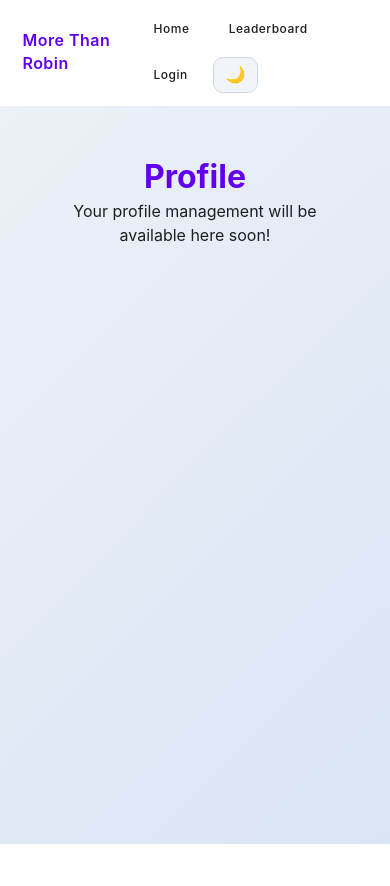
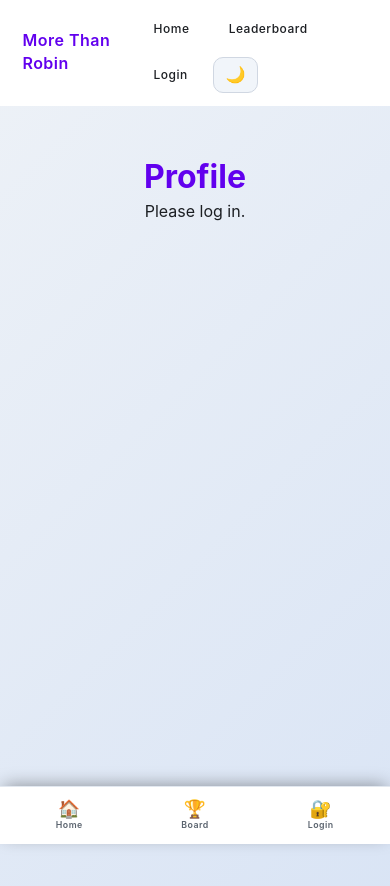
Before and after one commit to Nstudt-hako/MoreThenRobin, a React (Create React App) app in the folder fish-catch-leaderboard/: page /MoreThenRobin/profile in a window 390 px wide. Shown: the top 886 px of the page. Before the commit the page ends 844 px from the top, so only its background shows below. Built offline with nearby package versions, Linux system fonts and the light colour scheme.

Commit message:
feat(ui): mobile bottom navigation bar

```diff
--- a/fish-catch-leaderboard/src/App.js
+++ b/fish-catch-leaderboard/src/App.js
@@ -10,6 +10,7 @@ import ProfileScreen from './screens/ProfileScreen';
 import ModerationScreen from './screens/ModerationScreen';
 import PersonalBestsScreen from './screens/PersonalBestsScreen';
 import GroupManagementScreen from './screens/GroupManagementScreen';
+import MobileNav from './components/MobileNav';
 import { ToastProvider } from './context/ToastContext';
 import { GroupProvider } from './context/GroupContext';
 import Navigation from './components/Navigation';
@@ -37,6 +38,7 @@ const App = () => {
                 <Route path="/groups" element={<GroupManagementScreen />} />
               </Routes>
             </main>
+            <MobileNav />
           </div>
   </Router>
   </GroupProvider>
--- a/fish-catch-leaderboard/src/api/firebase.js
+++ b/fish-catch-leaderboard/src/api/firebase.js
@@ -249,6 +249,35 @@ export const getPersonalBests = async (userId) => {
 	return withLatency(result);
 };
 
+/**
+ * Get aggregate statistics for a user.
+ * @param {string} userId
+ */
+export const getUserStats = async (userId) => {
+	const userCatches = catches.filter(c => !c.isDeleted && c.angler === userId);
+	if (!userCatches.length) return withLatency({ total:0, verified:0, species:0, bestSize:0 });
+	const verified = userCatches.filter(c=>c.verified).length;
+	const speciesSet = new Set(userCatches.map(c=>c.species));
+	const bestSize = Math.max(...userCatches.map(c=>c.size));
+	return withLatency({ total:userCatches.length, verified, species:speciesSet.size, bestSize });
+};
+
+/**
+ * Compute simple achievement badges for a user.
+ * @param {string} userId
+ */
+export const getUserAchievements = async (userId) => {
+	const stats = await getUserStats(userId);
+	const list = [];
+	if (stats.total >= 1) list.push({ code:'first_catch', label:'First Catch', level:'bronze' });
+	if (stats.total >= 5) list.push({ code:'five_catches', label:'Five Catches', level:'bronze' });
+	if (stats.total >= 15) list.push({ code:'fifteen_catches', label:'Angler', level:'silver' });
+	if (stats.species >= 3) list.push({ code:'species_diversity', label:'Species Explorer', level:'silver' });
+	if (stats.bestSize >= 80) list.push({ code:'big_fish', label:'Big Fish 80cm+', level:'gold' });
+	if (stats.bestSize >= 100) list.push({ code:'trophy_fish', label:'Trophy 100cm+', level:'platinum' });
+	return withLatency({ achievements:list, stats });
+};
+
 // ---- Group Functions ----
 
 /** Create a new group */
--- /dev/null
+++ b/fish-catch-leaderboard/src/components/MobileNav.js
@@ -0,0 +1,40 @@
+import React, { useContext } from 'react';
+import { NavLink, useLocation } from 'react-router-dom';
+import { AuthContext } from '../context/AuthContext';
+import { ThemeContext } from '../context/ThemeContext';
+import { useGroups } from '../context/GroupContext';
+
+// Simple icon mapping (emojis as lightweight placeholders)
+const itemsBase = (hasUser, hasGroups) => [
+  { to: '/home', label: 'Home', icon: '🏠' },
+  { to: '/leaderboard', label: 'Board', icon: '🏆' },
+  hasUser ? { to: '/personal-bests', label: 'Bests', icon: '⭐' } : null,
+  hasUser ? { to: '/add-catch', label: 'Add', icon: '➕', accent: true } : null,
+  hasUser && hasGroups ? { to: '/groups', label: 'Groups', icon: '👥' } : null,
+  hasUser ? { to: '/profile', label: 'Me', icon: '👤' } : { to: '/login', label: 'Login', icon: '🔐' }
+].filter(Boolean);
+
+const MobileNav = () => {
+  const { user } = useContext(AuthContext);
+  const { groups } = useGroups();
+  const { theme } = useContext(ThemeContext);
+  const location = useLocation();
+
+  const items = itemsBase(!!user, groups.length > 0);
+
+  return (
+    <nav className="mobile-nav" aria-label="Primary Mobile Navigation" style={{ background: theme.surface, borderTop: `1px solid ${theme.border}` }}>
+      {items.map(item => {
+        const active = location.pathname === item.to;
+        return (
+          <NavLink key={item.to} to={item.to} className={`mobile-nav-item ${active ? 'active' : ''} ${item.accent ? 'accent' : ''}`}>
+            <span className="icon" aria-hidden>{item.icon}</span>
+            <span className="label">{item.label}</span>
+          </NavLink>
+        );
+      })}
+    </nav>
+  );
+};
+
+export default MobileNav;
--- a/fish-catch-leaderboard/src/main.css
+++ b/fish-catch-leaderboard/src/main.css
@@ -103,6 +103,15 @@ body { font-family:'Inter', -apple-system, BlinkMacSystemFont,'Segoe UI','Roboto
 .catch-details { margin-top:.4rem; display:grid; grid-template-columns:repeat(auto-fit,minmax(120px,1fr)); gap:.3rem .6rem; }
 .catch-details p { margin:0; font-size:.65rem; }
 
+/* Badges */
+.badge { font-size:.55rem; letter-spacing:.5px; padding:.25rem .5rem; border-radius:999px; font-weight:600; text-transform:uppercase; background:rgba(255,255,255,0.15); color:#fff; display:inline-flex; align-items:center; gap:.25rem; }
+.badge-success { background:linear-gradient(135deg,#1b5e20,#2e7d32); }
+.badge-warning { background:linear-gradient(135deg,#b26a00,#ed6c02); }
+.badge-danger { background:linear-gradient(135deg,#b71c1c,#c62828); }
+[data-theme='light'] .badge-warning { background:linear-gradient(135deg,#ffb347,#ff9800); }
+[data-theme='light'] .badge-success { background:linear-gradient(135deg,#2e7d32,#43a047); }
+[data-theme='light'] .badge-danger { background:linear-gradient(135deg,#e53935,#d32f2f); }
+
 .empty-state { text-align:center; padding:2rem; opacity:.65; font-size:.8rem; }
 
 /* Floating Action Button */
@@ -147,3 +156,15 @@ body { font-family:'Inter', -apple-system, BlinkMacSystemFont,'Segoe UI','Roboto
   .nav-logo { font-size:1rem; }
   .leaderboard-title { font-size:1.75rem; }
 }
+
+/* Mobile Bottom Navigation */
+@media (max-width:820px){
+  .mobile-nav { position:sticky; bottom:0; left:0; right:0; display:flex; justify-content:space-around; align-items:center; padding:.35rem .4rem calc(.35rem + env(safe-area-inset-bottom)); backdrop-filter:blur(18px); -webkit-backdrop-filter:blur(18px); box-shadow:0 -4px 18px -4px rgba(0,0,0,0.4); z-index:80; background:rgba(20,24,30,0.72); }
+  [data-theme='light'] .mobile-nav { background:rgba(255,255,255,0.9); }
+  .mobile-nav-item { flex:1; display:flex; flex-direction:column; align-items:center; gap:2px; text-decoration:none; color:var(--color-textSecondary); font-size:.55rem; font-weight:600; letter-spacing:.5px; padding:.45rem .25rem .4rem; border-radius:14px; position:relative; transition:var(--transition-base); }
+  .mobile-nav-item .icon { font-size:1.1rem; line-height:1; }
+  .mobile-nav-item.active { background:linear-gradient(135deg,var(--color-primary),#8f5fff); color:#fff; box-shadow:0 6px 18px -6px rgba(0,0,0,0.55); }
+  .mobile-nav-item.accent { font-weight:700; }
+  .mobile-nav-item:hover { transform:translateY(-3px); }
+  body { padding-bottom:76px; } /* prevent content underlap */
+}
--- a/fish-catch-leaderboard/src/screens/ProfileScreen.js
+++ b/fish-catch-leaderboard/src/screens/ProfileScreen.js
@@ -1,13 +1,67 @@
-import React, { useContext } from 'react';
+import React, { useContext, useEffect, useState } from 'react';
 import { ThemeContext } from '../context/ThemeContext';
+import { AuthContext } from '../context/AuthContext';
+import { getUserAchievements } from '../api/firebase';
+import Avatar from '../components/Avatar';
 
 const ProfileScreen = () => {
     const { theme } = useContext(ThemeContext);
+    const { user } = useContext(AuthContext);
+    const [data, setData] = useState(null);
+    const [loading, setLoading] = useState(true);
+
+    useEffect(() => {
+        if (!user) { setLoading(false); return; }
+        getUserAchievements(user.email).then(res => { setData(res); }).finally(()=> setLoading(false));
+    }, [user]);
+
+    if (!user) {
+        return <div style={{ padding:'2rem', textAlign:'center', color: theme.text }}><h1 style={{ color: theme.primary }}>Profile</h1><p>Please log in.</p></div>;
+    }
 
     return (
-        <div style={{ padding: '2rem', textAlign: 'center', color: theme.text }}>
-            <h1 style={{ color: theme.primary }}>Profile</h1>
-            <p>Your profile management will be available here soon!</p>
+        <div style={{ padding: '2rem', color: theme.text, maxWidth: '900px', margin:'0 auto' }}>
+            <div style={{ display:'flex', alignItems:'center', gap:'1.2rem', marginBottom:'2rem' }}>
+                <Avatar name={user.email} size={72} />
+                <div>
+                    <h1 style={{ color: theme.primary, margin:0, fontSize:'1.9rem' }}>{user.email}</h1>
+                    <p style={{ margin:'0.3rem 0 0', opacity:.75, fontSize:'.8rem' }}>Role: {user.role}</p>
+                </div>
+            </div>
+            {loading && <p>Loading...</p>}
+            {data && (
+                <>
+                    <section style={{ display:'grid', gridTemplateColumns:'repeat(auto-fit,minmax(160px,1fr))', gap:'1rem', marginBottom:'2.4rem' }}>
+                        <div className="glass" style={{ padding:'1rem 1.2rem', borderRadius:'14px' }}>
+                            <p style={{ fontSize:'.65rem', letterSpacing:'.5px', opacity:.6, margin:0 }}>TOTAL CATCHES</p>
+                            <h2 style={{ margin:'0.4rem 0 0', fontSize:'1.4rem' }}>{data.stats.total}</h2>
+                        </div>
+                        <div className="glass" style={{ padding:'1rem 1.2rem', borderRadius:'14px' }}>
+                            <p style={{ fontSize:'.65rem', letterSpacing:'.5px', opacity:.6, margin:0 }}>VERIFIED</p>
+                            <h2 style={{ margin:'0.4rem 0 0', fontSize:'1.4rem' }}>{data.stats.verified}</h2>
+                        </div>
+                        <div className="glass" style={{ padding:'1rem 1.2rem', borderRadius:'14px' }}>
+                            <p style={{ fontSize:'.65rem', letterSpacing:'.5px', opacity:.6, margin:0 }}>SPECIES</p>
+                            <h2 style={{ margin:'0.4rem 0 0', fontSize:'1.4rem' }}>{data.stats.species}</h2>
+                        </div>
+                        <div className="glass" style={{ padding:'1rem 1.2rem', borderRadius:'14px' }}>
+                            <p style={{ fontSize:'.65rem', letterSpacing:'.5px', opacity:.6, margin:0 }}>BEST SIZE (cm)</p>
+                            <h2 style={{ margin:'0.4rem 0 0', fontSize:'1.4rem' }}>{data.stats.bestSize}</h2>
+                        </div>
+                    </section>
+                    <section>
+                        <h2 style={{ margin:'0 0 1rem', fontSize:'1.2rem' }}>Achievements</h2>
+                        {data.achievements.achievements?.length === 0 && <p style={{ opacity:.6, fontSize:'.8rem' }}>No achievements yet. Keep fishing! 🎣</p>}
+                        <div style={{ display:'flex', flexWrap:'wrap', gap:'.6rem' }}>
+                            {data.achievements.achievements?.map(a => (
+                                <span key={a.code} className={`badge badge-${a.level==='bronze'?'warning':a.level==='silver'?'success':a.level==='gold'?'danger':'success'}`} style={{ fontSize:'.55rem' }}>
+                                    {a.label}
+                                </span>
+                            ))}
+                        </div>
+                    </section>
+                </>
+            )}
         </div>
     );
 };
```
Also changed, not shown: fish-catch-leaderboard/src/components/CatchItem.js (+14 -8 lines).
